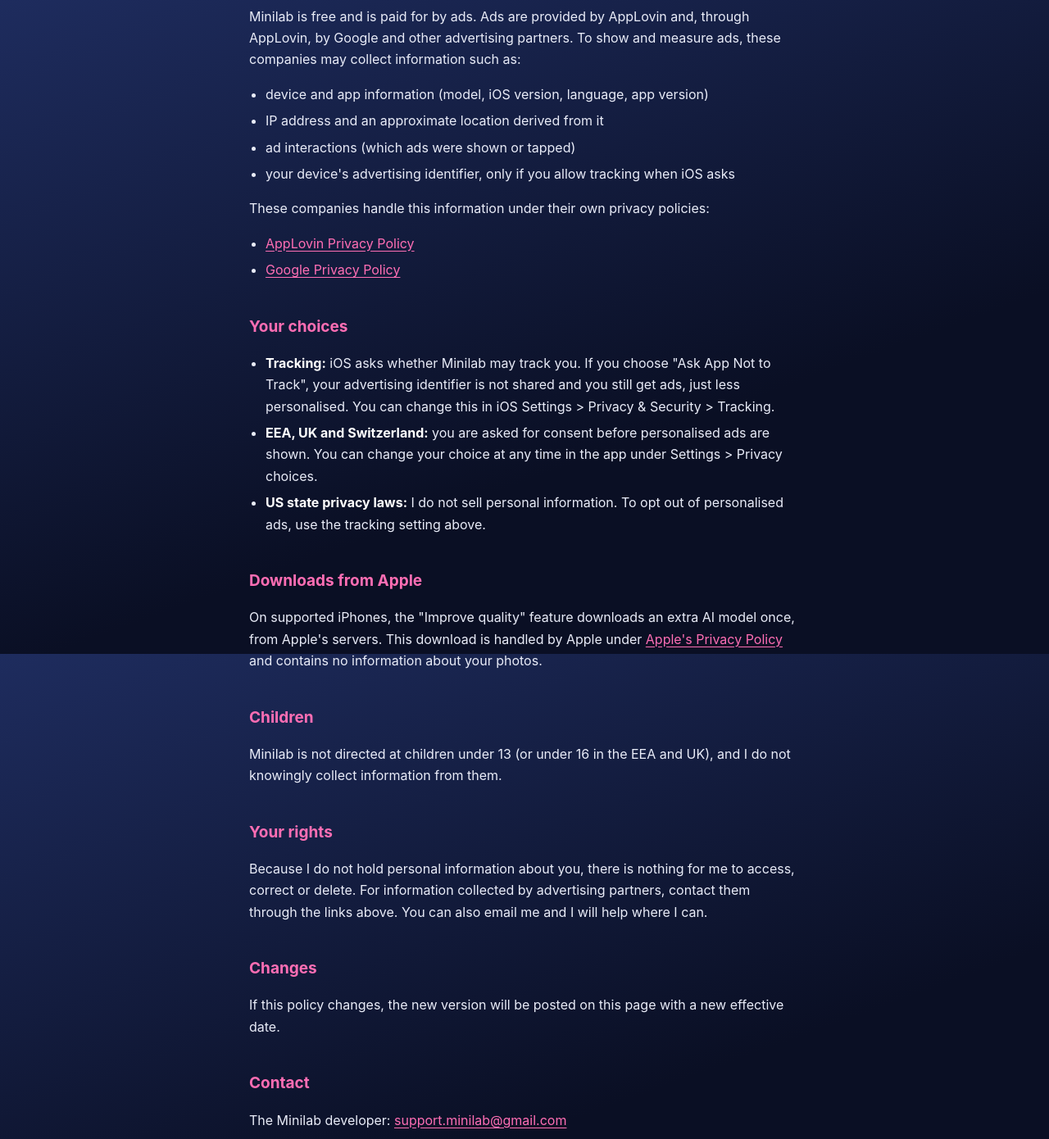
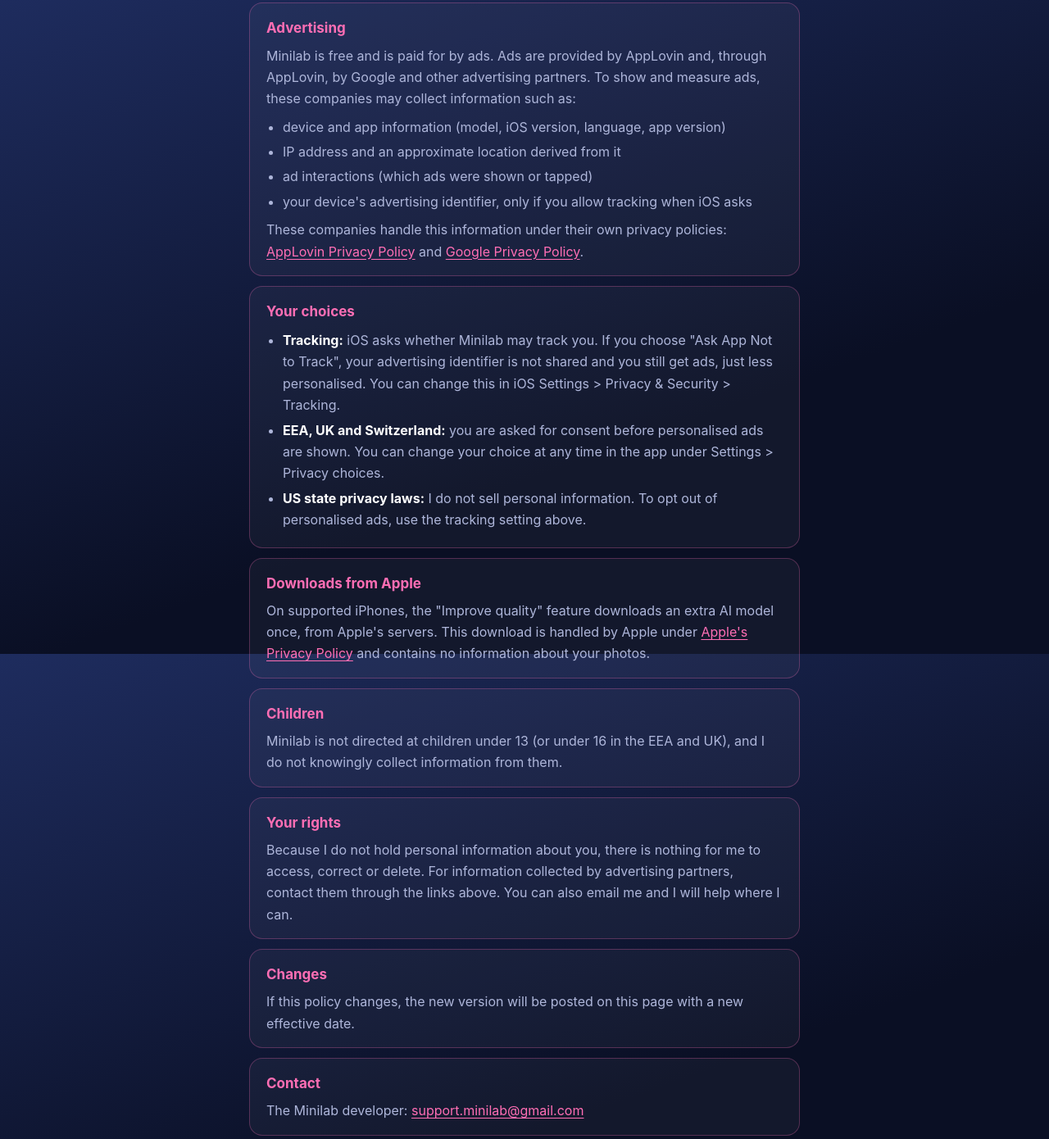
Before and after one commit to tlaw009/tlaw009.github.io, a plain HTML site: page minilab/privacy/index.html in a window 1280 px wide. Shown: the part 802-2192 px from the top of the page at 82% size. Drawn offline with Linux system fonts and the light colour scheme.

Commit message:
Update index.html

```diff
--- a/minilab/privacy/index.html
+++ b/minilab/privacy/index.html
@@ -12,11 +12,15 @@ main{max-width:720px;margin:0 auto;padding:56px 24px 80px}
 .brand{color:var(--pink);font-weight:700;letter-spacing:.14em;text-transform:uppercase;font-size:13px;text-decoration:none}
 h1{font-size:34px;line-height:1.2;margin:18px 0 4px}
 .stroke{display:block;width:180px;height:12px;margin-bottom:28px}
-h2{color:var(--pink);font-size:19px;margin:40px 0 8px}
-p,li{color:var(--text)}
-.muted{color:var(--muted);font-size:14px}
-ul{padding-left:20px}
-li{margin:6px 0}
+.card{background:rgba(255,255,255,.04);border:1px solid var(--line);border-radius:16px;padding:16px 20px;margin:12px 0}
+.card.lead{background:rgba(255,255,255,.05);border-radius:18px;padding:20px 22px}
+.card h2{color:var(--pink);font-size:17px;margin:0 0 6px}
+.card p{margin:8px 0 0;color:var(--muted)}
+.card h2+p{margin-top:0}
+.card.lead p{color:var(--text)}
+.card ul{margin:8px 0 0;padding-left:20px;color:var(--muted)}
+.card li{margin:4px 0}
+.muted{color:var(--muted);font-size:14px;margin:0 0 16px}
 a{color:var(--pink);text-underline-offset:3px}
 strong{color:#fff}
 footer{margin-top:56px;padding-top:20px;border-top:1px solid var(--line);color:var(--muted);font-size:14px}
@@ -29,17 +33,19 @@ footer{margin-top:56px;padding-top:20px;border-top:1px solid var(--line);color:v
 <svg class="stroke" viewBox="0 0 180 12" aria-hidden="true"><path d="M2 8 C50 1 130 1 178 5 C130 6 50 7 2 8 Z" fill="#FF6EB4"/></svg>
 <p class="muted">Effective date: December 15, 2026</p>
 
+<div class="card lead">
 <p>Minilab ("the app") is made by an independent developer, the Minilab developer ("I", "me"). This policy explains what happens to your information when you use the app.</p>
+</div>
 
-<h2>Your photos stay on your iPhone</h2>
+<div class="card"><h2>Your photos stay on your iPhone</h2>
 <p>Minilab enhances photos and removes objects using AI models that run entirely on your device. Your photos are never uploaded to me or to anyone else. I do not have servers that receive your photos, and I cannot see them.</p>
-<p>The app asks for access to your photo library only to open the photos you choose and to save the edited results. You can change this at any time in iOS Settings.</p>
+<p>The app asks for access to your photo library only to open the photos you choose and to save the edited results. You can change this at any time in iOS Settings.</p></div>
 
-<h2>Information I collect</h2>
+<div class="card"><h2>Information I collect</h2>
 <p>None. Minilab has no accounts, no sign-in and no analytics of its own. I do not collect, store or sell your personal information.</p>
-<p>If you choose to share crash reports with app developers in iOS Settings, Apple may send me anonymous crash and performance reports. They do not include your photos.</p>
+<p>If you choose to share crash reports with app developers in iOS Settings, Apple may send me anonymous crash and performance reports. They do not include your photos.</p></div>
 
-<h2>Advertising</h2>
+<div class="card"><h2>Advertising</h2>
 <p>Minilab is free and is paid for by ads. Ads are provided by AppLovin and, through AppLovin, by Google and other advertising partners. To show and measure ads, these companies may collect information such as:</p>
 <ul>
 <li>device and app information (model, iOS version, language, app version)</li>
@@ -47,33 +53,29 @@ footer{margin-top:56px;padding-top:20px;border-top:1px solid var(--line);color:v
 <li>ad interactions (which ads were shown or tapped)</li>
 <li>your device's advertising identifier, only if you allow tracking when iOS asks</li>
 </ul>
-<p>These companies handle this information under their own privacy policies:</p>
-<ul>
-<li><a href="https://www.applovin.com/privacy/">AppLovin Privacy Policy</a></li>
-<li><a href="https://policies.google.com/privacy">Google Privacy Policy</a></li>
-</ul>
+<p>These companies handle this information under their own privacy policies: <a href="https://www.applovin.com/privacy/">AppLovin Privacy Policy</a> and <a href="https://policies.google.com/privacy">Google Privacy Policy</a>.</p></div>
 
-<h2>Your choices</h2>
+<div class="card"><h2>Your choices</h2>
 <ul>
 <li><strong>Tracking:</strong> iOS asks whether Minilab may track you. If you choose "Ask App Not to Track", your advertising identifier is not shared and you still get ads, just less personalised. You can change this in iOS Settings &gt; Privacy &amp; Security &gt; Tracking.</li>
 <li><strong>EEA, UK and Switzerland:</strong> you are asked for consent before personalised ads are shown. You can change your choice at any time in the app under Settings &gt; Privacy choices.</li>
 <li><strong>US state privacy laws:</strong> I do not sell personal information. To opt out of personalised ads, use the tracking setting above.</li>
-</ul>
+</ul></div>
 
-<h2>Downloads from Apple</h2>
-<p>On supported iPhones, the "Improve quality" feature downloads an extra AI model once, from Apple's servers. This download is handled by Apple under <a href="https://www.apple.com/legal/privacy/">Apple's Privacy Policy</a> and contains no information about your photos.</p>
+<div class="card"><h2>Downloads from Apple</h2>
+<p>On supported iPhones, the "Improve quality" feature downloads an extra AI model once, from Apple's servers. This download is handled by Apple under <a href="https://www.apple.com/legal/privacy/">Apple's Privacy Policy</a> and contains no information about your photos.</p></div>
 
-<h2>Children</h2>
-<p>Minilab is not directed at children under 13 (or under 16 in the EEA and UK), and I do not knowingly collect information from them.</p>
+<div class="card"><h2>Children</h2>
+<p>Minilab is not directed at children under 13 (or under 16 in the EEA and UK), and I do not knowingly collect information from them.</p></div>
 
-<h2>Your rights</h2>
-<p>Because I do not hold personal information about you, there is nothing for me to access, correct or delete. For information collected by advertising partners, contact them through the links above. You can also email me and I will help where I can.</p>
+<div class="card"><h2>Your rights</h2>
+<p>Because I do not hold personal information about you, there is nothing for me to access, correct or delete. For information collected by advertising partners, contact them through the links above. You can also email me and I will help where I can.</p></div>
 
-<h2>Changes</h2>
-<p>If this policy changes, the new version will be posted on this page with a new effective date.</p>
+<div class="card"><h2>Changes</h2>
+<p>If this policy changes, the new version will be posted on this page with a new effective date.</p></div>
 
-<h2>Contact</h2>
-<p>The Minilab developer: <a href="mailto:support.minilab@gmail.com">support.minilab@gmail.com</a></p>
+<div class="card"><h2>Contact</h2>
+<p>The Minilab developer: <a href="mailto:support.minilab@gmail.com">support.minilab@gmail.com</a></p></div>
 
 <footer>Minilab · <a href="../support/">Support</a></footer>
 </main>
```
